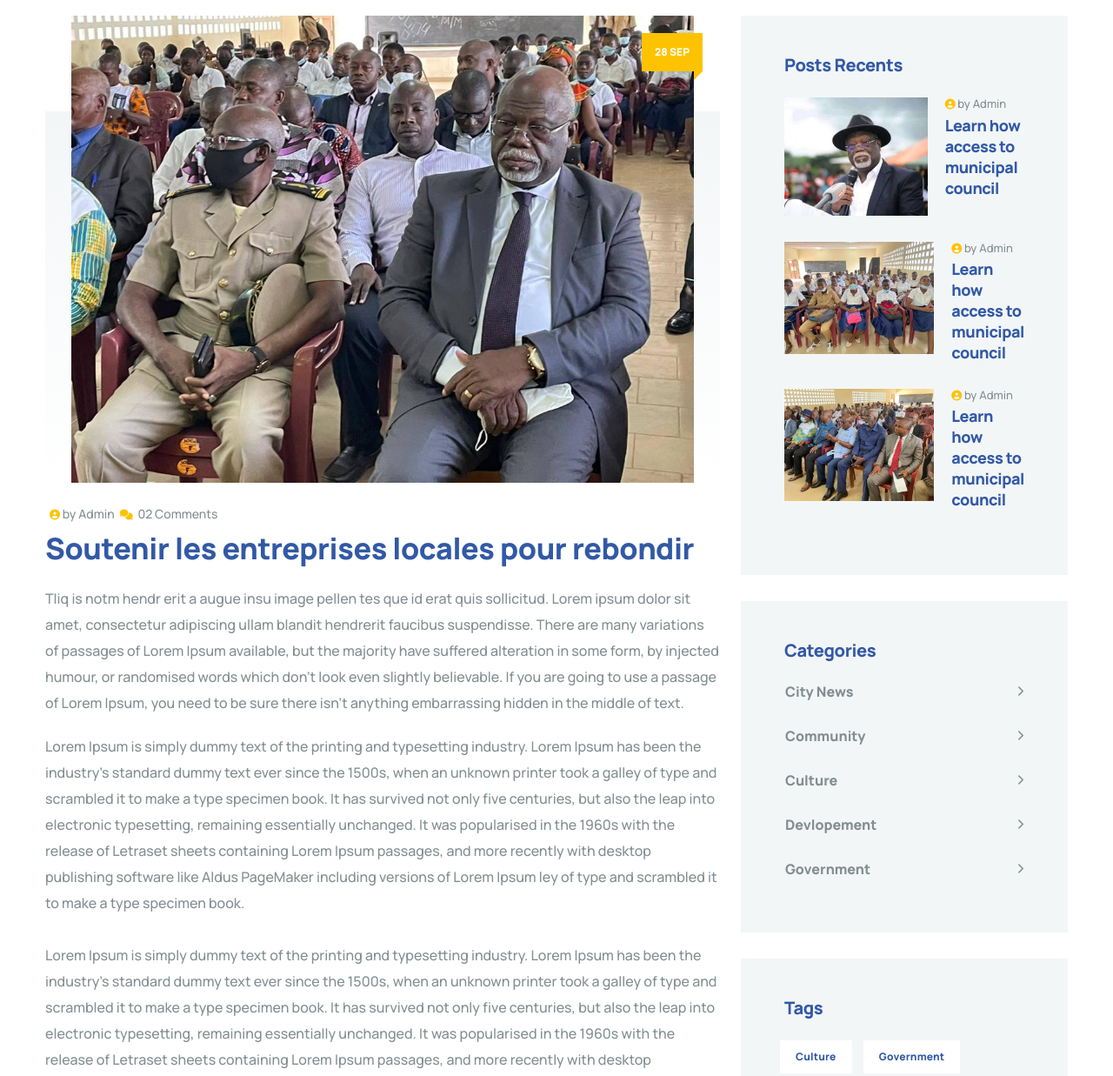
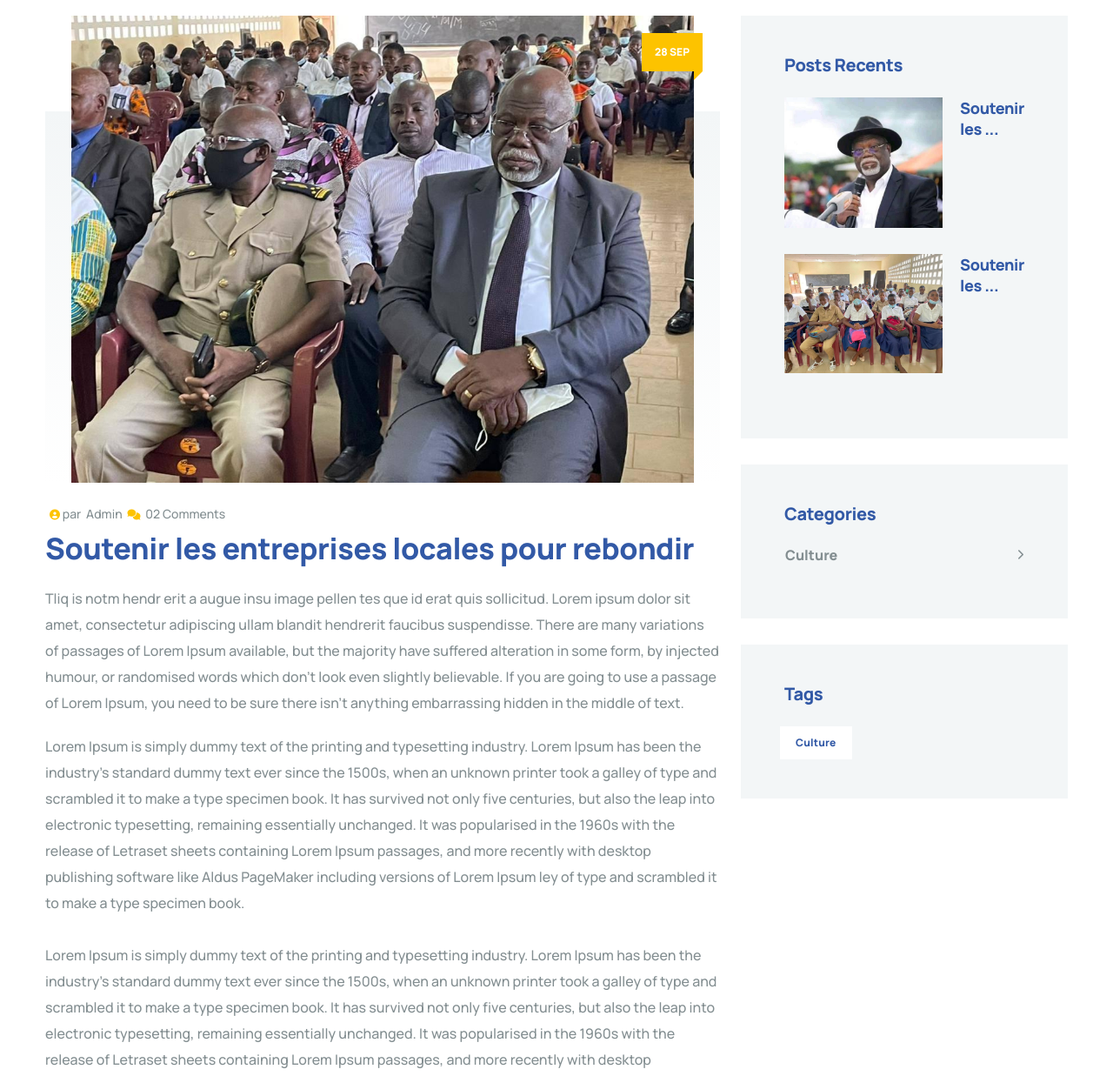
Before and after one commit to Amombra/dabsassandra, a plain HTML site: page news-details.html in a window 1280 px wide. Shown: the part 620-1857 px from the top of the page at 87% size. Drawn offline with Linux system fonts and the light colour scheme.

Commit message:
first commit

```diff
--- a/news-details.html
+++ b/news-details.html
@@ -162,7 +162,7 @@
 					<div class="news-details-meta-box">
 						<div class="news-details-meta-box-inner">
 							<span class="author">
-								by<a href="news-details.html">Admin</a>
+								par <a href="news-details.html">Admin</a>
 							</span><!-- author -->
 							<span class="comment">
 								<a href="news-details.html">02 Comments</a>
@@ -183,7 +183,6 @@
 								</div><!-- news-details-list-title -->
 								<div class="news-details-list-button">
 									<a href="news-details.html" class="btn btn-primary">Culture</a>
-									<a href="news-details.html" class="btn btn-primary">Government</a>
 								</div><!-- news-details-list-button -->
 							</div><!--news-details-list-->
 							<div class="news-details-list">
@@ -251,13 +250,13 @@
 						<form class="contact-form contact-form-validated" action="assets/inc/sendemail.php" method="post">
 							<div class="row row-gutter-10">
 								<div class="col-12 col-lg-6">
-									<input type="text" class="input-text" placeholder="Your name" name="name" aria-required="true">
+									<input type="text" class="input-text" placeholder="Votre nom" name="name" aria-required="true">
 								</div><!-- col-12 col-lg-6 -->
 								<div class="col-12 col-lg-6">
-									<input type="email"  class="input-text" placeholder="Email address" name="email" aria-required="true">
+									<input type="email"  class="input-text" placeholder="Votre  addresse Email" name="email" aria-required="true">
 								</div><!-- col-12 col-lg-6 -->
 								<div class="col-12 col-lg-12">
-									<textarea name="message" placeholder="Write a message" class="input-text " aria-required="true"></textarea>
+									<textarea name="message" placeholder="Ecrivez votre message" class="input-text " aria-required="true"></textarea>
 								</div><!-- col-12 col-lg-12 -->
 								<div class="col-12 col-lg-12">
 									<button class="btn btn-primary">Envoyer</button>
@@ -278,15 +277,9 @@
 								</div><!-- sidebar-recent-post-img -->
 								<div class="sidebar-recent-post-content">
 									<div class="sidebar-meta">
-										<div class="sidebar-meta-item">
-											<div class="sidebar-meta-icon">
-												<span class="author">
-													by<a href="news-details.html">Admin</a>
-												</span><!-- author -->
-											</div><!-- sidebar-meta-icon -->
-										</div><!-- sidebar-meta-item -->
+
 										<div class="sidebar-post-title">
-											<h5><a href="#">Learn how access to municipal council</a></h5>
+											<h5><a href="#">Soutenir les ...</a></h5>
 										</div><!-- sidebar-post-title -->
 									</div><!-- sidebar-meta -->
 								</div><!-- sidebar-recent-post-content -->
@@ -297,59 +290,27 @@
 								</div><!-- sidebar-recent-post-img -->
 								<div class="sidebar-recent-post-content">
 									<div class="sidebar-meta">
-										<div class="sidebar-meta-item">
-											<div class="sidebar-meta-icon">
-												<span class="author">
-													by<a href="news-details.html">Admin</a>
-												</span><!-- author -->
-											</div><!-- sidebar-meta-icon -->
-										</div><!-- sidebar-meta-item -->
+
 										<div class="sidebar-post-title">
-											<h5><a href="#">Learn how access to municipal council</a></h5>
+											<h5><a href="#">Soutenir les ...</a></h5>
 										</div><!-- sidebar-post-title -->
 									</div><!-- sidebar-meta -->
 								</div><!-- sidebar-recent-post-content -->
 							</div><!-- sidebar-recent-post -->
-							<div class="sidebar-recent-post">
-								<div class="sidebar-recent-post-img">
-									<img src="assets/image/gallery/261980163_123231190157819_8825130211873424882_n.jpg" class="img-fluid" alt="img-199">
-								</div><!-- sidebar-recent-post-img -->
-								<div class="sidebar-recent-post-content">
-									<div class="sidebar-meta">
-										<div class="sidebar-meta-item">
-											<div class="sidebar-meta-icon">
-												<span class="author">
-													by<a href="news-details.html">Admin</a>
-												</span><!-- author -->
-											</div><!-- sidebar-meta-icon -->
-										</div><!-- sidebar-meta-item -->
-										<div class="sidebar-post-title">
-											<h5><a href="#">Learn how access to municipal council</a></h5>
-										</div><!-- sidebar-post-title -->
-									</div><!-- sidebar-meta -->
-								</div><!-- sidebar-recent-post-content -->
-							</div><!-- sidebar-recent-post -->
+
 						</div><!-- sidebar-widget sidebar-widget-recent-post -->
 						<div class="sidebar-widget sidebar-widget-recent-category">
 							<div class="sidebar-widget-recent-category-box">
 								<h4 class="section-title text-left">Categories</h4>
 								<ul class="list-unstyled">
-									<li><a href="news-details.html">City News<i class="fa-solid fa-chevron-right"></i></a></li>
-									<li><a href="news-details.html">Community<i class="fa-solid fa-chevron-right"></i></a></li>
 									<li><a href="news-details.html">Culture <i class="fa-solid fa-chevron-right"></i></a></li>
-									<li><a href="news-details.html">Devlopement<i class="fa-solid fa-chevron-right"></i></a></li>
-									<li><a href="news-details.html">Government<i class="fa-solid fa-chevron-right"></i></a></li>
-								</ul><!-- list-unstyled -->
+									</ul><!-- list-unstyled -->
 							</div><!-- sidebar-widget-recent-category-box -->
 						</div><!-- sidebar-widget-one sidebar-widget-recent-category -->
 						<div class="sidebar-widget sidebar-widget-tag">
 							<h4>Tags</h4>
 							<div class="sidebar-widget-tag-inner">
 								<a href="news-details.html">Culture</a>
-								<a href="news-details.html">Government</a>
-								<a href="news-details.html">City</a>
-								<a href="news-details.html">Development</a>
-								<a href="news-details.html">Life</a>
 							</div><!-- sidebar-widget-tag-inner -->
 						</div><!-- sidebar-widget sidebar-widget-tag -->
 					</div><!-- sidebar -->
```
